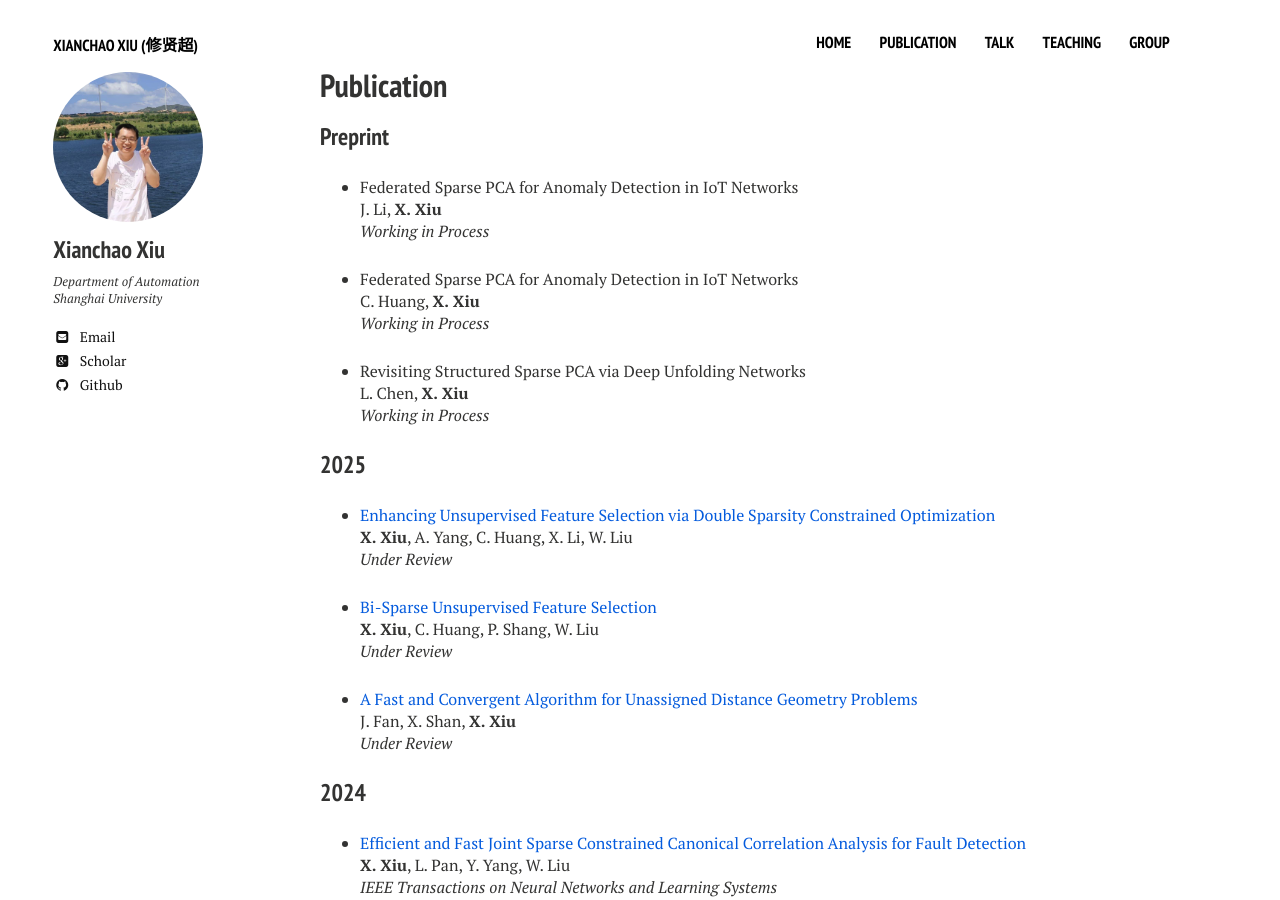
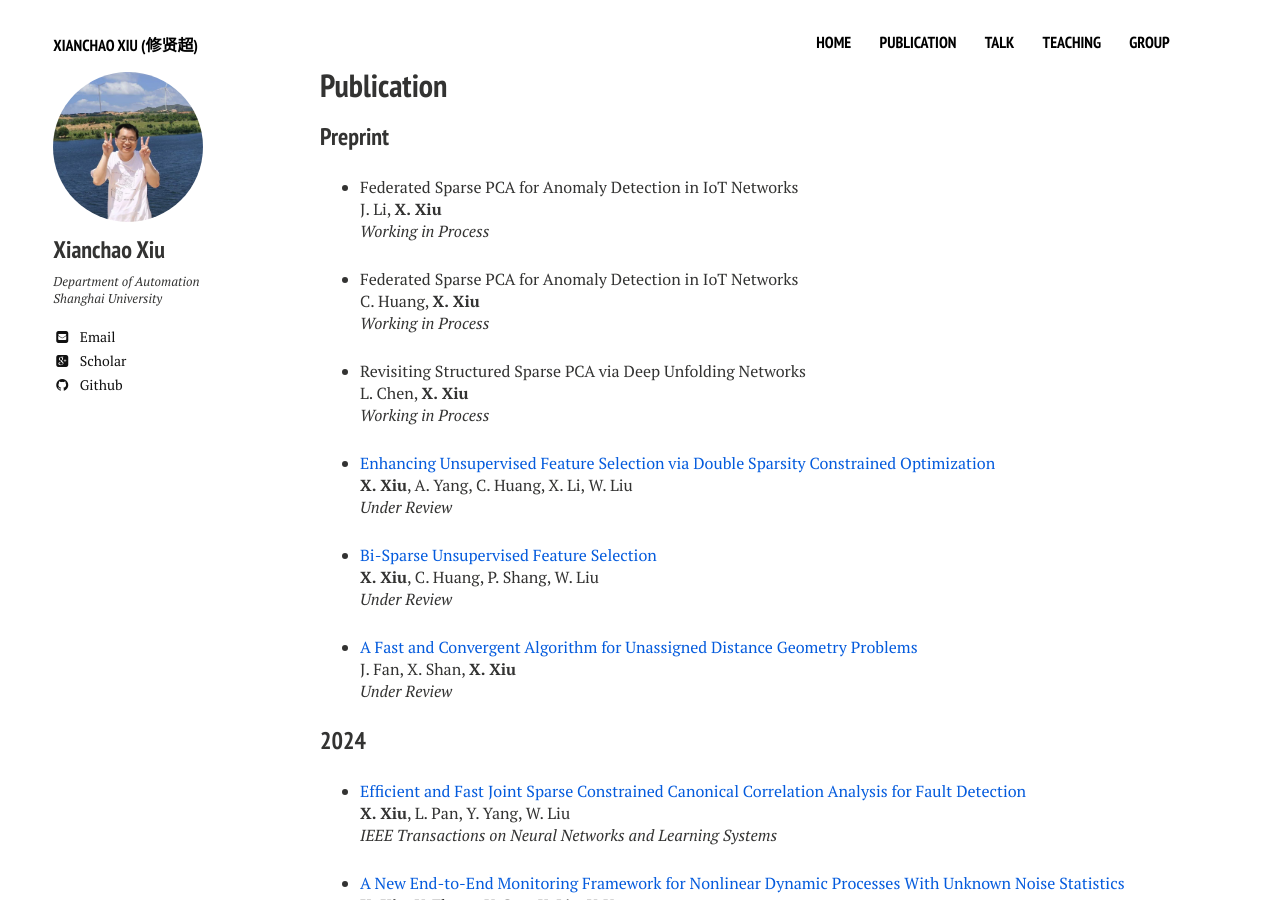
Before and after one commit to xianchaoxiu/xianchaoxiu.github.io, a Jekyll site: the page built from publication/index.md, in a window 1280 px wide and 900 px high. Built offline with Jekyll 4.4.1, drawn with Linux system fonts in a browser that asks for light colours; nearby versions of some CDN libraries.

Commit message:
Update index.md

```diff
--- a/publication/index.md
+++ b/publication/index.md
@@ -25,10 +25,6 @@ C. Huang, <b>X. Xiu</b> <br>
 L. Chen, <b>X. Xiu</b> <br>
 <i>Working in Process </i><br>
 
-
-
-
-### 2025
 
 * <a href="http://arxiv.org/abs/2501.00726" class="textlink" target="_blank"> Enhancing Unsupervised Feature Selection via Double Sparsity Constrained Optimization </a><br>
 <b>X. Xiu</b>, A. Yang, C. Huang, X. Li, W. Liu<br>
```
